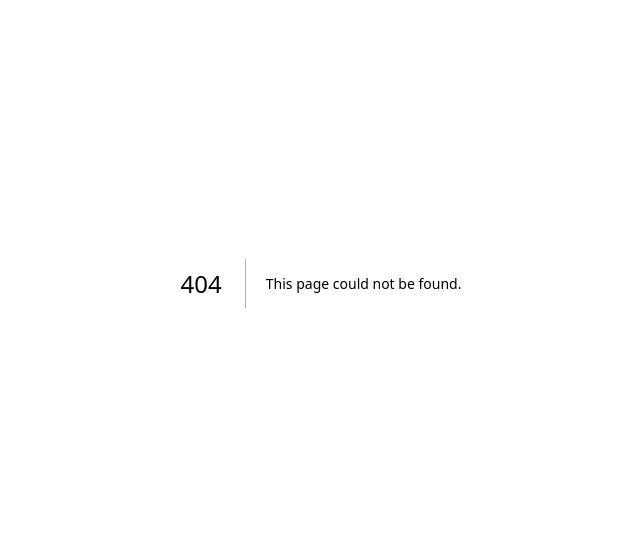
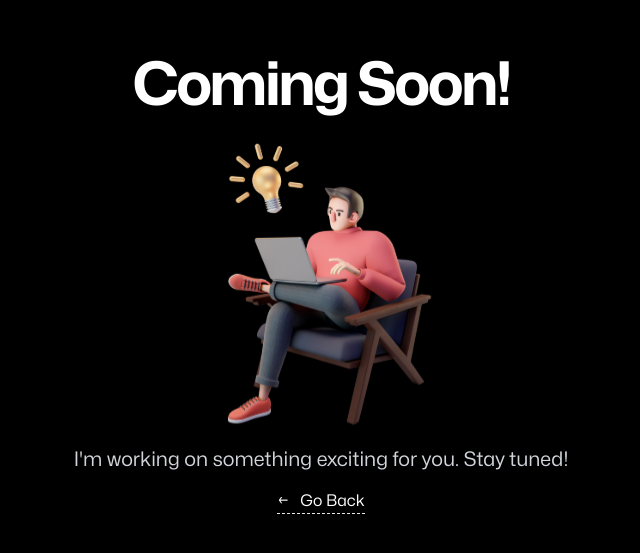
Before and after one commit to Kshitij978/Portfolio, a Next.js app: page /blogs in a window 1280 px wide. Before the commit this address had no page. Shown: the part 117-670 px from the top of the page, without its empty margins (319-959 px from the left). Built offline with nearby package versions, Linux system fonts and the light colour scheme.

Commit message:
add: coming soon page for blogs

```diff
--- /dev/null
+++ b/pages/blogs.tsx
@@ -0,0 +1,30 @@
+import { useRouter } from 'next/router'
+
+export default function Blog() {
+  const router = useRouter()
+  return (
+    <div className="flex flex-col items-center justify-center min-h-screen px-4 py-6 text-white bg-black">
+      <h1 className="text-6xl font-bold tracking-tighter sm:text-5xl md:text-6xl">
+        Coming Soon!
+      </h1>
+      <img
+        alt="Coming Soon Illustration"
+        className="mt-4"
+        height="300"
+        src="/img/coming-soon.svg"
+        style={{
+          aspectRatio: '300/300',
+          objectFit: 'cover',
+        }}
+        width="300"
+      />
+      <p className="my-4 text-xl text-gray-300">
+        I'm working on something exciting for you. Stay tuned!
+      </p>
+
+      <button className="border-b border-dashed" onClick={() => router.back()}>
+        &larr;&nbsp; &nbsp;Go Back
+      </button>
+    </div>
+  )
+}
```
Also changed, not shown: public/img/coming-soon.svg (added).
